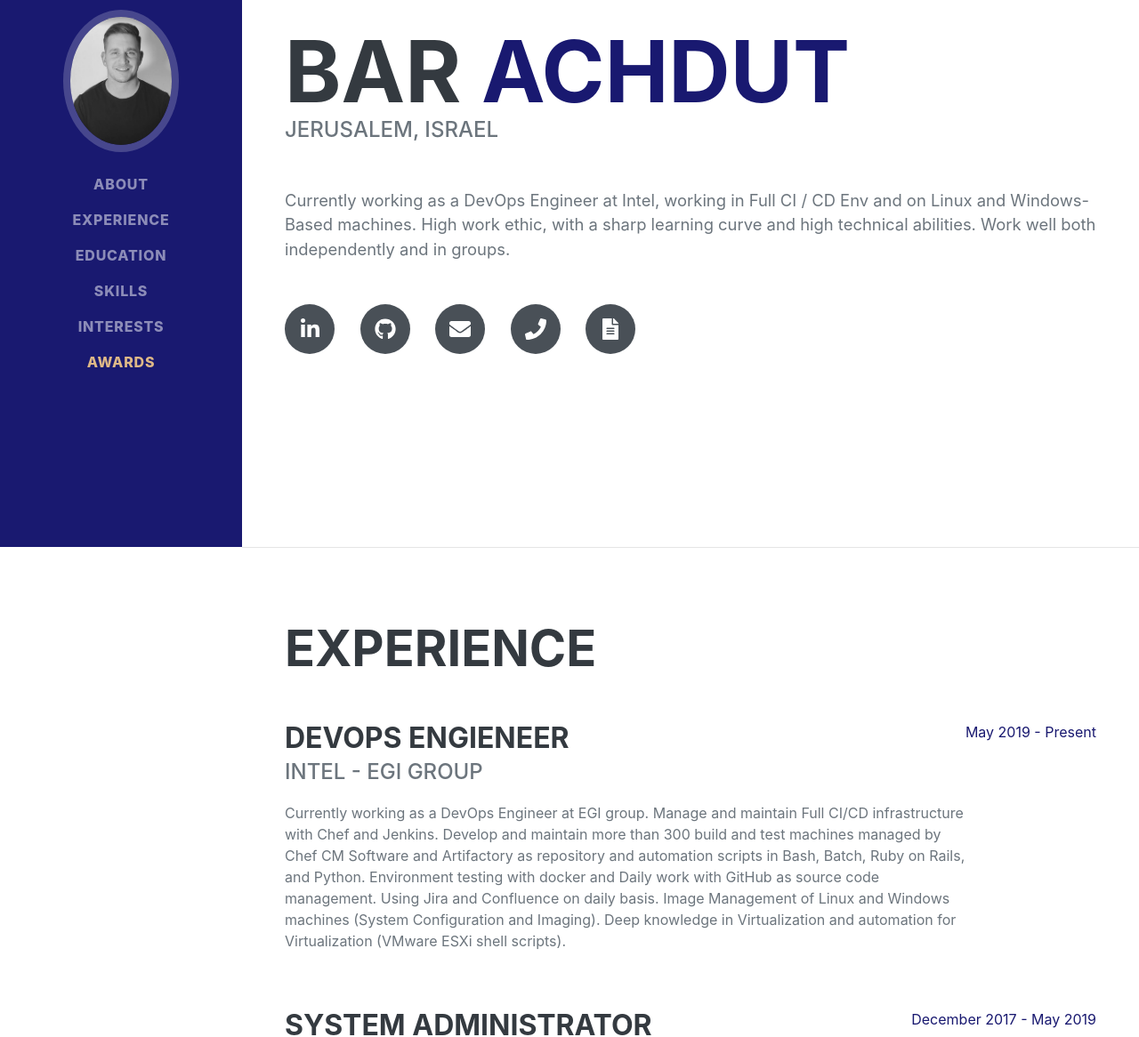
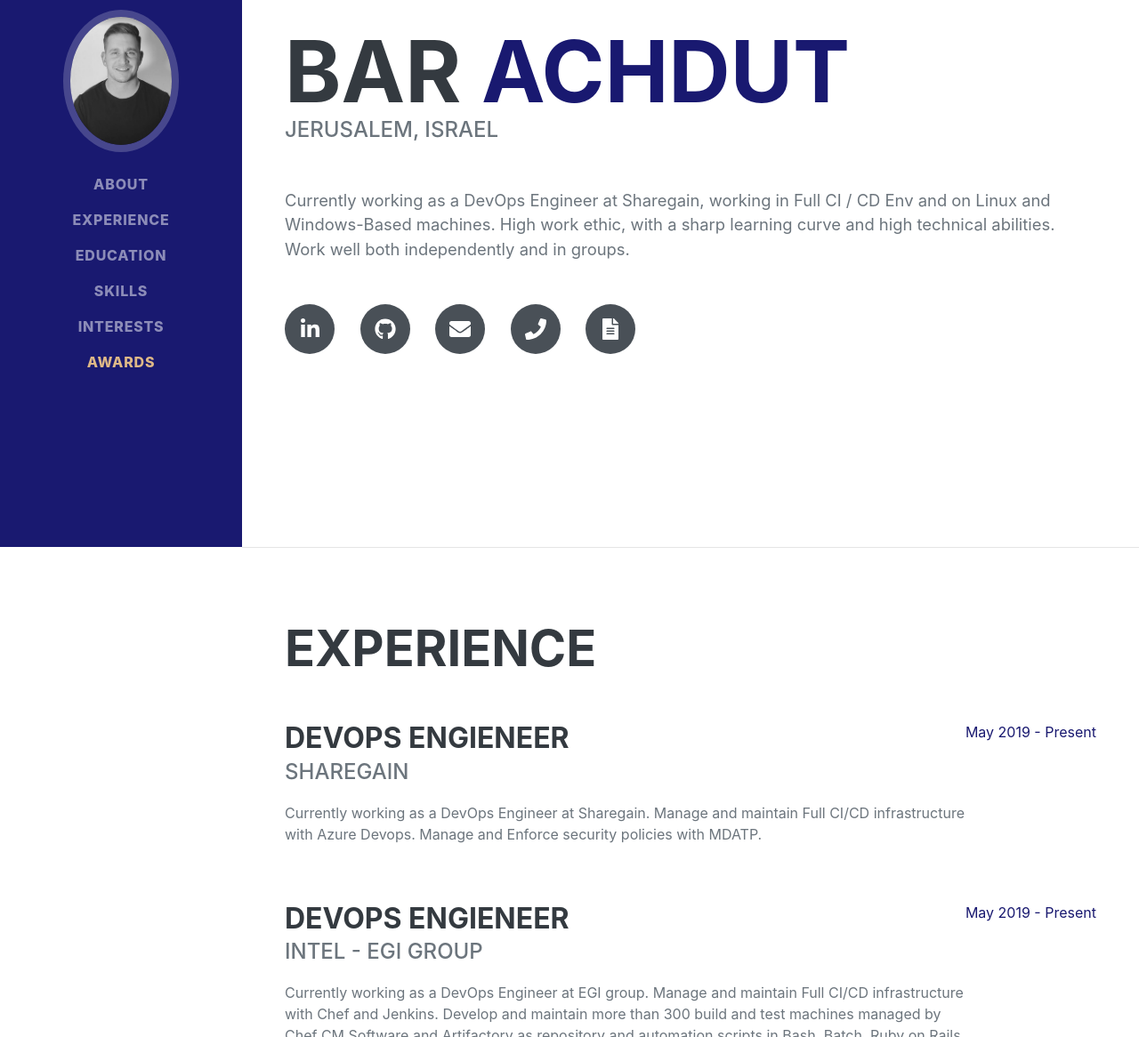
Before and after one commit to bachdut/bachdut.github.io, a plain HTML site: page index.html in a window 1280 px wide. Shown: the part 185-1351 px from the top of the page at 89% size. Drawn offline with nearby package versions, Linux system fonts and the light colour scheme; a web font is replaced by a local one.

Commit message:
Update index.html

```diff
--- a/index.html
+++ b/index.html
@@ -46,7 +46,7 @@
                     <div class="subheading mb-5">
                         Jerusalem, Israel
                     </div>
-                    <p class="lead mb-5">Currently working as a DevOps Engineer at Intel,
+                    <p class="lead mb-5">Currently working as a DevOps Engineer at Sharegain,
                     working in Full CI / CD Env and on Linux and Windows-Based machines.
                     High work ethic, with a sharp learning curve and high technical abilities.
                     Work well both independently and in groups.</p>
@@ -64,6 +64,16 @@
             <section class="resume-section" id="experience">
                 <div class="resume-section-content">
                     <h2 class="mb-5">Experience</h2>
+                        <div class="d-flex flex-column flex-md-row justify-content-between mb-5">
+                        <div class="flex-grow-1">
+                            <h3 class="mb-0">DevOps Engieneer</h3>
+                            <div class="subheading mb-3">Sharegain</div>
+                            <p>Currently working as a DevOps Engineer at Sharegain.
+                            Manage and maintain  Full CI/CD infrastructure with Azure Devops.
+                            Manage and Enforce security policies with MDATP.</p>
+                        </div>
+                        <div class="flex-shrink-0"><span class="text-primary">May 2019 - Present</span></div>
+                    </div>
                     <div class="d-flex flex-column flex-md-row justify-content-between mb-5">
                         <div class="flex-grow-1">
                             <h3 class="mb-0">DevOps Engieneer</h3>
```
